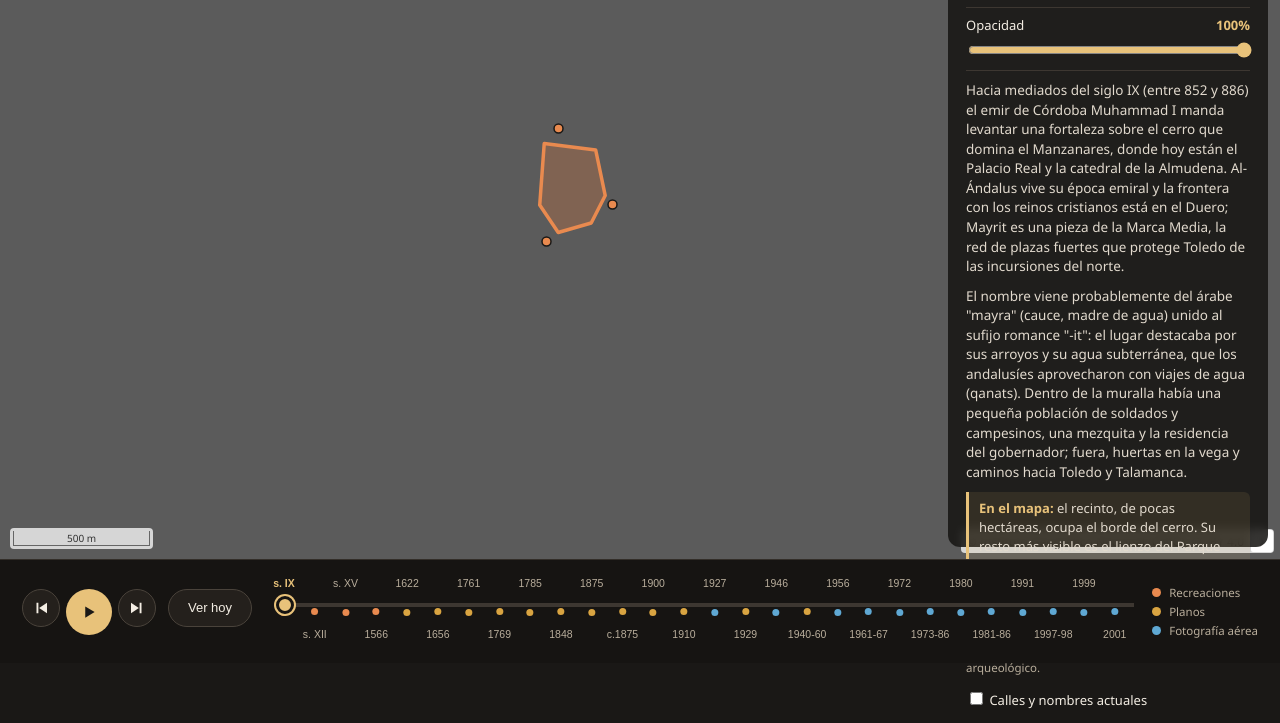
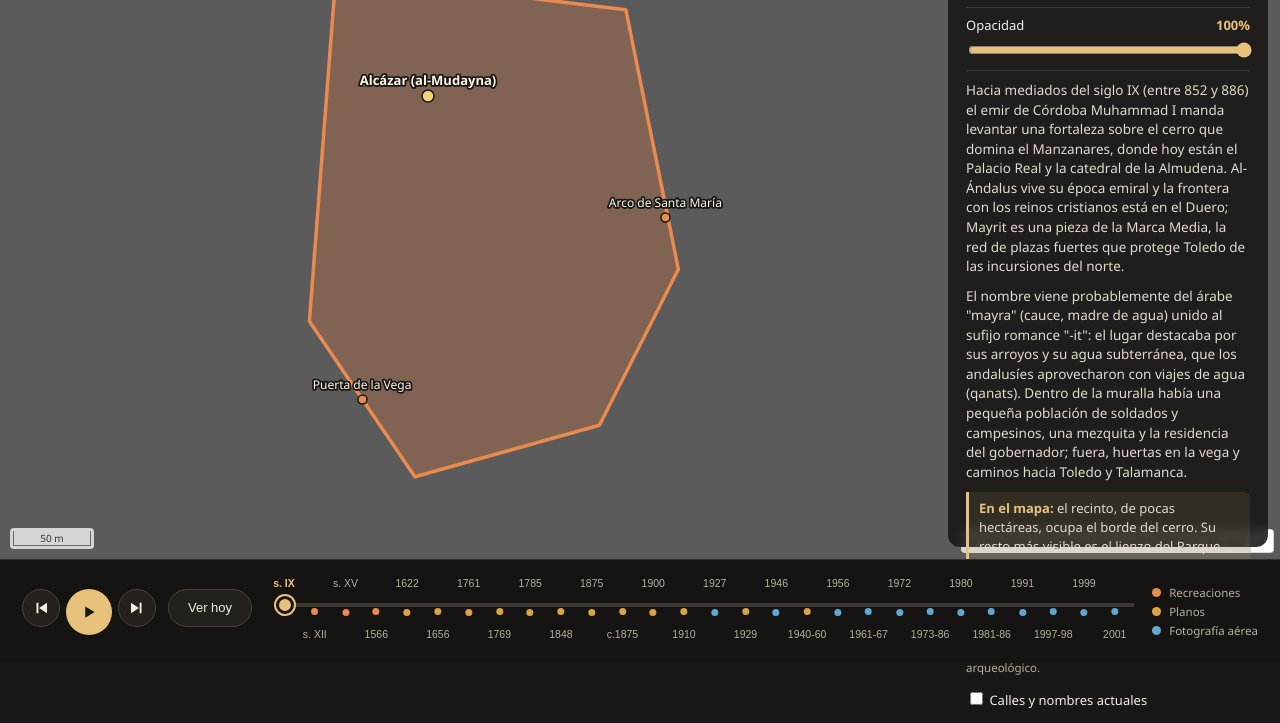
Before and after one commit to joverig/visorgis-madrid, a plain HTML site: page www/index.html in a window 1280 px wide. Shown: the part 137-860 px from the top of the page. Drawn offline with Linux system fonts and the light colour scheme.

Commit message:
Encuadre inicial sobre la fortaleza de Mayrit y puertas sobre su muralla
Co-Authored-By: Claude Opus 5.5 <noreply@anthropic.com>
Claude-Session: https://claude.ai/code/session_016KekqghLVxS4nY8bKeBScj

```diff
--- a/www/index.html
+++ b/www/index.html
@@ -17,7 +17,7 @@
       document.write('<script src="https://cdn.jsdelivr.net/npm/ol@10.5.0/dist/ol.js"><\/script>');
     }
   </script>
-  <link rel="stylesheet" href="css/visor.css?v=202611230153">
+  <link rel="stylesheet" href="css/visor.css?v=202611230155">
 </head>
 <body>
   <div id="mapa"></div>
@@ -73,7 +73,7 @@
     </div>
   </footer>
 
-  <script src="js/capas.js?v=202611230153"></script>
-  <script src="js/visor.js?v=202611230153"></script>
+  <script src="js/capas.js?v=202611230155"></script>
+  <script src="js/visor.js?v=202611230155"></script>
 </body>
 </html>
--- a/www/js/capas.js
+++ b/www/js/capas.js
@@ -31,7 +31,7 @@
   });
 
   // Recreaciones de elaboración propia (vector) para antes del primer plano conservado (1622)
-  const RECINTOS = 'datos_propios/recintos_madrid.geojson';
+  const RECINTOS = 'datos_propios/recintos_madrid.geojson?v=202611230155';
   const ATR_REC = 'Recreación aproximada de elaboración propia a partir de bibliografía (Gea Ortigas, Malalana, Comunidad de Madrid). Trazado orientativo, no arqueológico.';
   const recreacion = (id, anio, etiqueta, titulo, fase, descripcion) => ({
     id, anio, etiqueta, titulo, tipo: 'recreacion', descripcion,
--- a/www/js/visor.js
+++ b/www/js/visor.js
@@ -411,6 +411,27 @@
     enlazarControles();
     const idx = leerHash();
     aplicar(idx >= 0 ? idx : 0); // sin enlace compartido: empieza por el primer paso
+    if (idx < 0) encuadrarInicio();
+  }
+
+  /* Sin enlace compartido: encuadra el recinto del primer paso (Mayrit), dejando libre
+     lo que tapan el panel y la cabecera */
+  function encuadrarInicio() {
+    const c = capas[0];
+    if (!c || c.fuente.type !== 'geojson') return;
+    const src = fuenteGeojson(c.fuente.url);
+    const encuadrar = () => {
+      const f = src.getFeatures().find((x) => x.get('tipo') === 'recinto' && x.get('fase') === c.fuente.fase);
+      if (!f) return;
+      const mapa = map.getTargetElement().getBoundingClientRect();
+      const panel = document.querySelector('.panel').getBoundingClientRect();
+      const pad = esMovil()
+        ? [70, 30, Math.max(40, mapa.bottom - panel.top + 30), 30]
+        : [80, Math.max(40, mapa.right - panel.left + 40), 50, 80];
+      view.fit(f.getGeometry(), { padding: pad, maxZoom: 17.5, duration: 0 });
+    };
+    if (src.getFeatures().length) encuadrar();
+    else src.once('featuresloadend', encuadrar);
   }
 
   document.addEventListener('DOMContentLoaded', iniciar);
```
Also changed, not shown: www/datos_propios/recintos_madrid.geojson.
